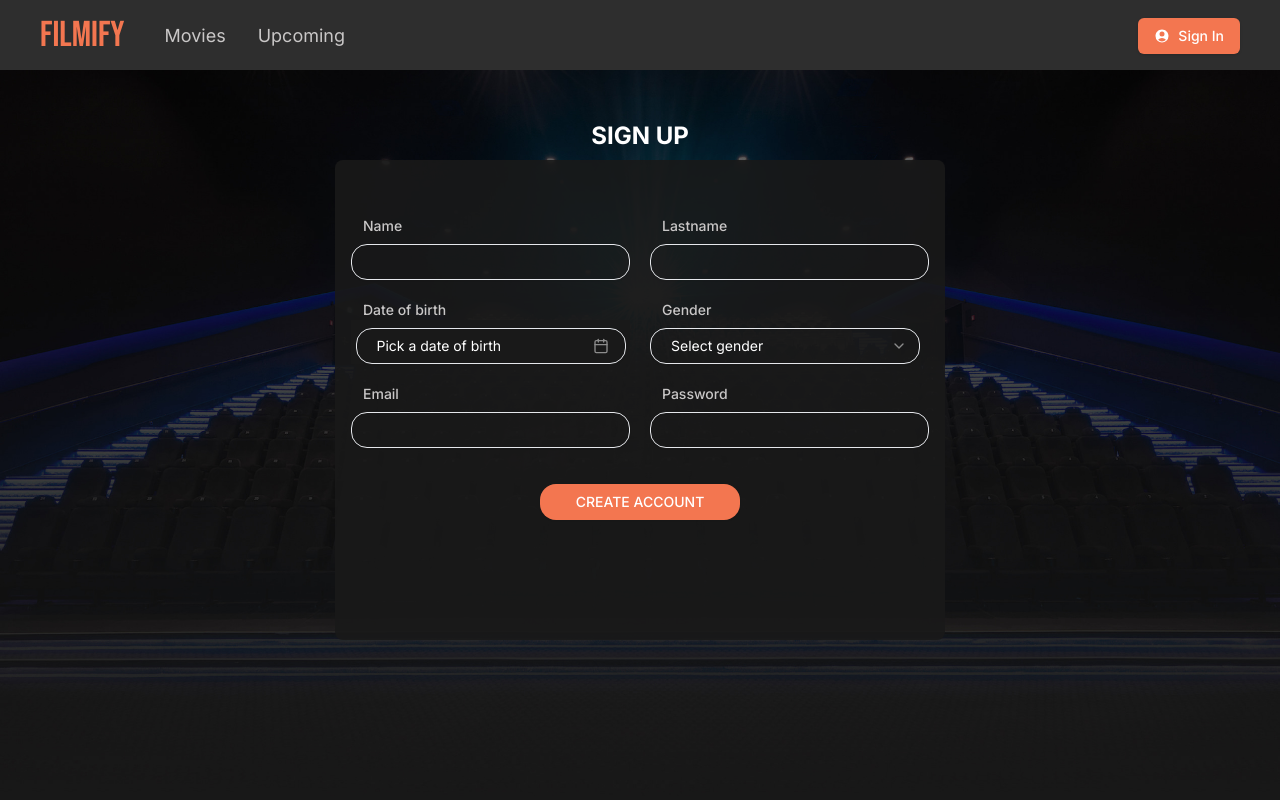
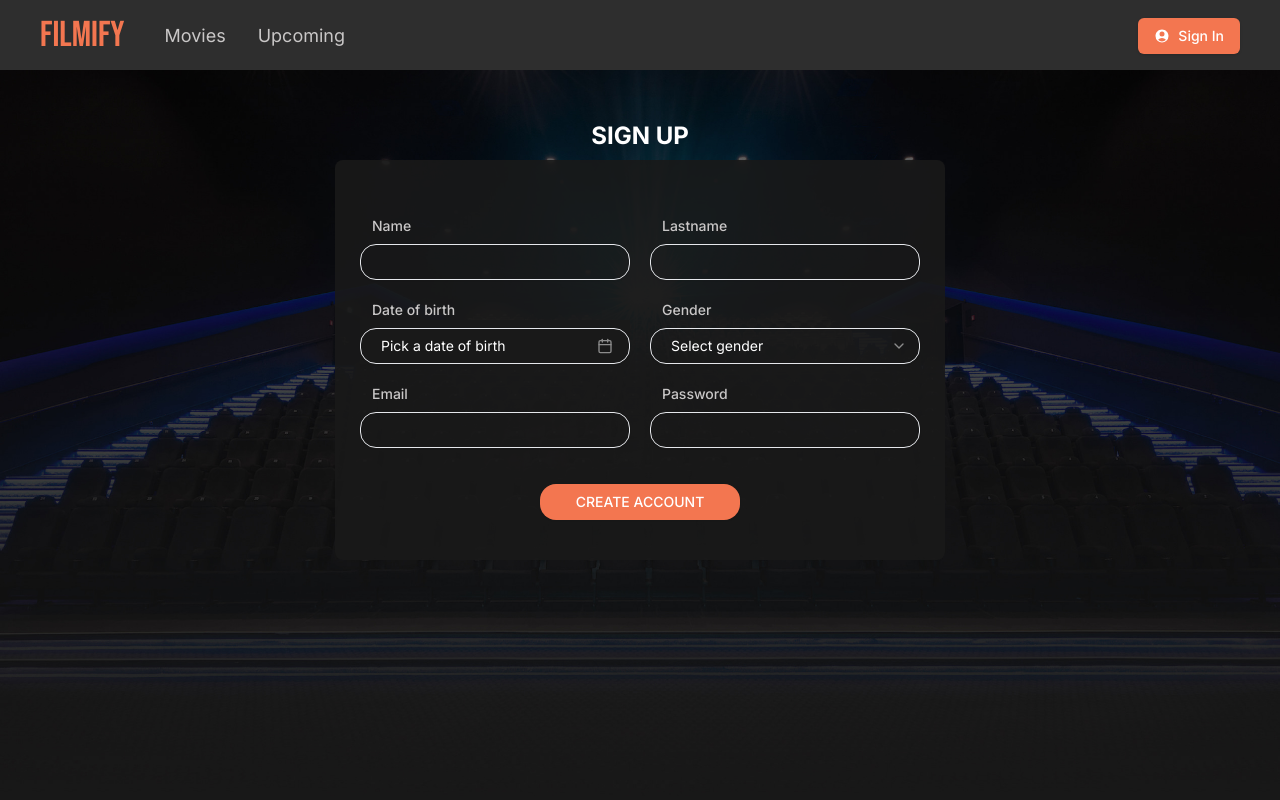
Before and after one commit to SaraMecinovic1/Filmify-project, a React (Vite) app: page /signup in a window 1280 px wide. Shown: the top 800 px of the page. Built offline with nearby package versions, Linux system fonts and the light colour scheme; the HTML template or start-up script is replaced by a standard one.

Commit message:
some changes

```diff
--- a/src/component/InputsCard/CalendarForBirthday.tsx
+++ b/src/component/InputsCard/CalendarForBirthday.tsx
@@ -12,11 +12,13 @@ import {
 } from "@/components/ui/popover";
 
 export function DateOfBirthPicker() {
-  const [selectedDate, setSelectedDate] = useState<Date | null>(null);
+  const [selectedDate, setSelectedDate] = useState<Date | undefined>(undefined);
 
-  const handleDateSelect = (date: Date) => {
-    setSelectedDate(date);
-    console.log("Selected Date of Birth:", date);
+  const handleDateSelect = (date: Date | undefined) => {
+    if (date) {
+      setSelectedDate(date);
+      console.log("Selected Date of Birth:", date);
+    }
   };
 
   return (
@@ -25,7 +27,7 @@ export function DateOfBirthPicker() {
         <PopoverTrigger asChild>
           <Button
             variant={"outline"}
-            className="w-[270px] rounded-2xl text-left font-normal pl-5 mt-2 text-accent"
+            className="w-[270px] rounded-2xl text-left font-normal pl-5 mt-2 text-accent hover:bg-transparent"
           >
             {selectedDate ? (
               format(selectedDate, "PPP") // Prikazuje izabrani datum u accent boji
@@ -35,7 +37,10 @@ export function DateOfBirthPicker() {
             <CalendarIcon className="ml-auto h-4 w-4 opacity-50 text-accent" />
           </Button>
         </PopoverTrigger>
-        <PopoverContent className="w-auto p-0 bg-[#191919] text-accent" align="start">
+        <PopoverContent
+          className="w-auto p-0 bg-[#191919] text-accent"
+          align="start"
+        >
           <Calendar
             mode="single"
             selected={selectedDate}
--- a/src/components/ui/input.tsx
+++ b/src/components/ui/input.tsx
@@ -1,6 +1,6 @@
-import * as React from "react"
+import * as React from "react";
 
-import { cn } from "@/lib/utils"
+import { cn } from "@/lib/utils";
 
 const Input = React.forwardRef<HTMLInputElement, React.ComponentProps<"input">>(
   ({ className, type, ...props }, ref) => {
@@ -8,15 +8,15 @@ const Input = React.forwardRef<HTMLInputElement, React.ComponentProps<"input">>(
       <input
         type={type}
         className={cn(
-          "flex h-9 w-full text-[#2e2e2e] rounded-md border border-input bg-transparent px-3 py-1 text-base shadow-sm transition-colors file:border-0 file:bg-transparent file:text-sm file:font-medium file:text-foreground placeholder:text-muted-foreground focus-visible:outline-none focus-visible:ring-1 focus-visible:ring-ring disabled:cursor-not-allowed disabled:opacity-50 md:text-sm",
+          "flex h-9 w-full  text-accent rounded-md border border-input bg-transparent px-3 py-1 text-base shadow-sm transition-colors file:border-0 file:bg-transparent file:text-sm file:font-medium file:text-foreground placeholder:text-muted-foreground focus-visible:outline-none focus-visible:ring-1 focus-visible:ring-ring disabled:cursor-not-allowed disabled:opacity-50 md:text-sm",
           className
         )}
         ref={ref}
         {...props}
       />
-    )
+    );
   }
-)
-Input.displayName = "Input"
+);
+Input.displayName = "Input";
 
-export { Input }
+export { Input };
--- a/src/pages/SignUpPage/index.tsx
+++ b/src/pages/SignUpPage/index.tsx
@@ -15,9 +15,9 @@ function SignUp({}: Props) {
         <h1 className="text-accent text-2xl font-bold font-inter mb-2 ">
           SIGN UP
         </h1>
-        <div className="w-full h-[60vh] pt-10 bg-[#191919] bg-opacity-90 rounded-lg ">
+        <div className="w-full h-auto sm:h-auto pt-10 bg-[#191919] bg-opacity-90 rounded-lg flex items-center flex-col justify-center ">
           <Inputs />
-          <Button variant="secondary" className="mt-5 rounded-2xl w-[200px] text-accent">
+          <Button variant="secondary" className="mt-5 mb-10  rounded-2xl w-[200px] text-accent">
             CREATE ACCOUNT
           </Button>
         </div>
```
